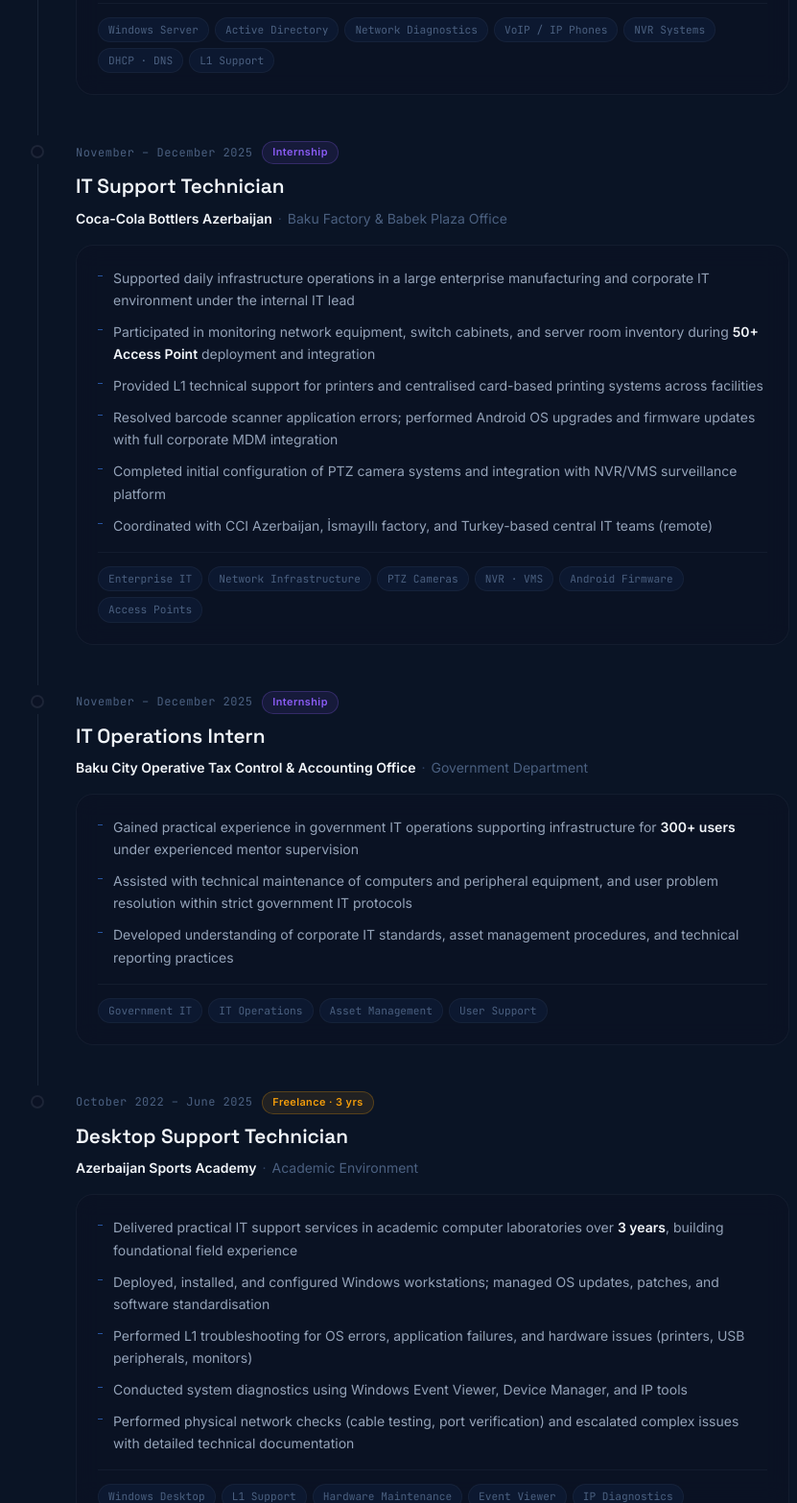
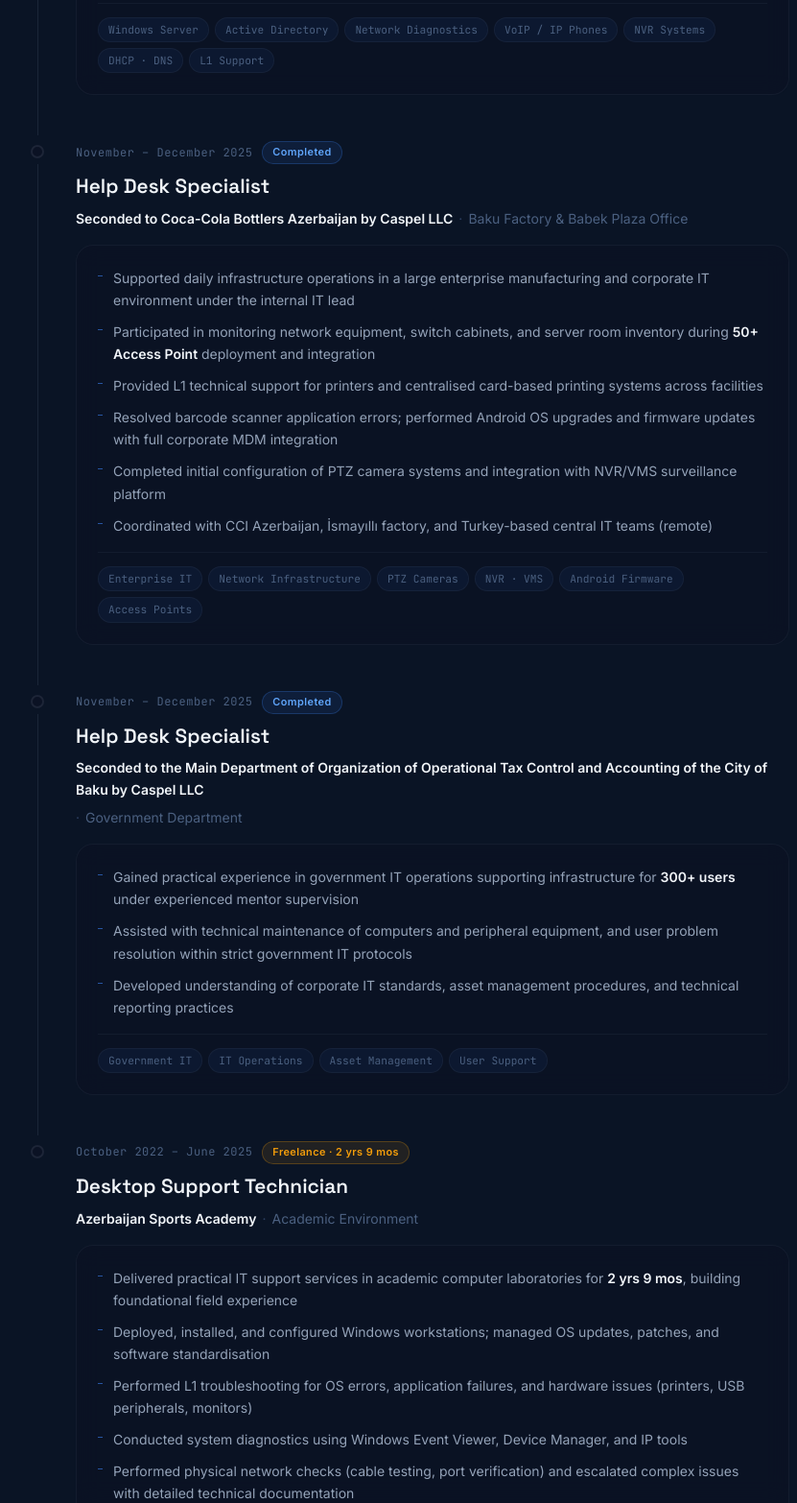
Before and after one commit to EldarJamiyev/html-portfolio, a plain HTML site: page index.html in a window 1280 px wide. Shown: the part 2611-4177 px from the top of the page at 96% size, without its empty margins (65-896 px from the left). Drawn offline with Linux system fonts and the light colour scheme.

Commit message:
Update index.html

```diff
--- a/index.html
+++ b/index.html
@@ -604,11 +604,11 @@
             <div class="tl-card-head">
               <div class="tl-date-row">
                 <time class="tl-date" datetime="2025-11">November – December 2025</time>
-                <span class="tl-badge tl-badge-intern">Internship</span>
+                <span class="tl-badge tl-badge-current">Completed</span>
               </div>
-              <h3 class="tl-role">IT Support Technician</h3>
+              <h3 class="tl-role">Help Desk Specialist</h3>
               <p class="tl-org">
-                <strong>Coca-Cola Bottlers Azerbaijan</strong>
+                <strong>Seconded to Coca-Cola Bottlers Azerbaijan by Caspel LLC</strong>
                 <span class="tl-sep" aria-hidden="true">·</span>
                 <span class="tl-loc">Baku Factory &amp; Babek Plaza Office</span>
               </p>
@@ -640,11 +640,11 @@
             <div class="tl-card-head">
               <div class="tl-date-row">
                 <time class="tl-date" datetime="2025-11">November – December 2025</time>
-                <span class="tl-badge tl-badge-intern">Internship</span>
+                <span class="tl-badge tl-badge-current">Completed</span>
               </div>
-              <h3 class="tl-role">IT Operations Intern</h3>
+              <h3 class="tl-role">Help Desk Specialist</h3>
               <p class="tl-org">
-                <strong>Baku City Operative Tax Control &amp; Accounting Office</strong>
+                <strong>Seconded to the Main Department of Organization of Operational Tax Control and Accounting of the City of Baku by Caspel LLC</strong>
                 <span class="tl-sep" aria-hidden="true">·</span>
                 <span class="tl-loc">Government Department</span>
               </p>
@@ -671,7 +671,7 @@
             <div class="tl-card-head">
               <div class="tl-date-row">
                 <time class="tl-date" datetime="2022-10">October 2022 – June 2025</time>
-                <span class="tl-badge tl-badge-freelance">Freelance · 3 yrs</span>
+                <span class="tl-badge tl-badge-freelance">Freelance · 2 yrs 9 mos</span>
               </div>
               <h3 class="tl-role">Desktop Support Technician</h3>
               <p class="tl-org">
@@ -682,7 +682,7 @@
             </div>
             <div class="tl-card-body">
               <ul class="tl-list">
-                <li>Delivered practical IT support services in academic computer laboratories over <strong>3 years</strong>, building foundational field experience</li>
+                <li>Delivered practical IT support services in academic computer laboratories for <strong>2 yrs 9 mos</strong>, building foundational field experience</li>
                 <li>Deployed, installed, and configured Windows workstations; managed OS updates, patches, and software standardisation</li>
                 <li>Performed L1 troubleshooting for OS errors, application failures, and hardware issues (printers, USB peripherals, monitors)</li>
                 <li>Conducted system diagnostics using Windows Event Viewer, Device Manager, and IP tools</li>
```
